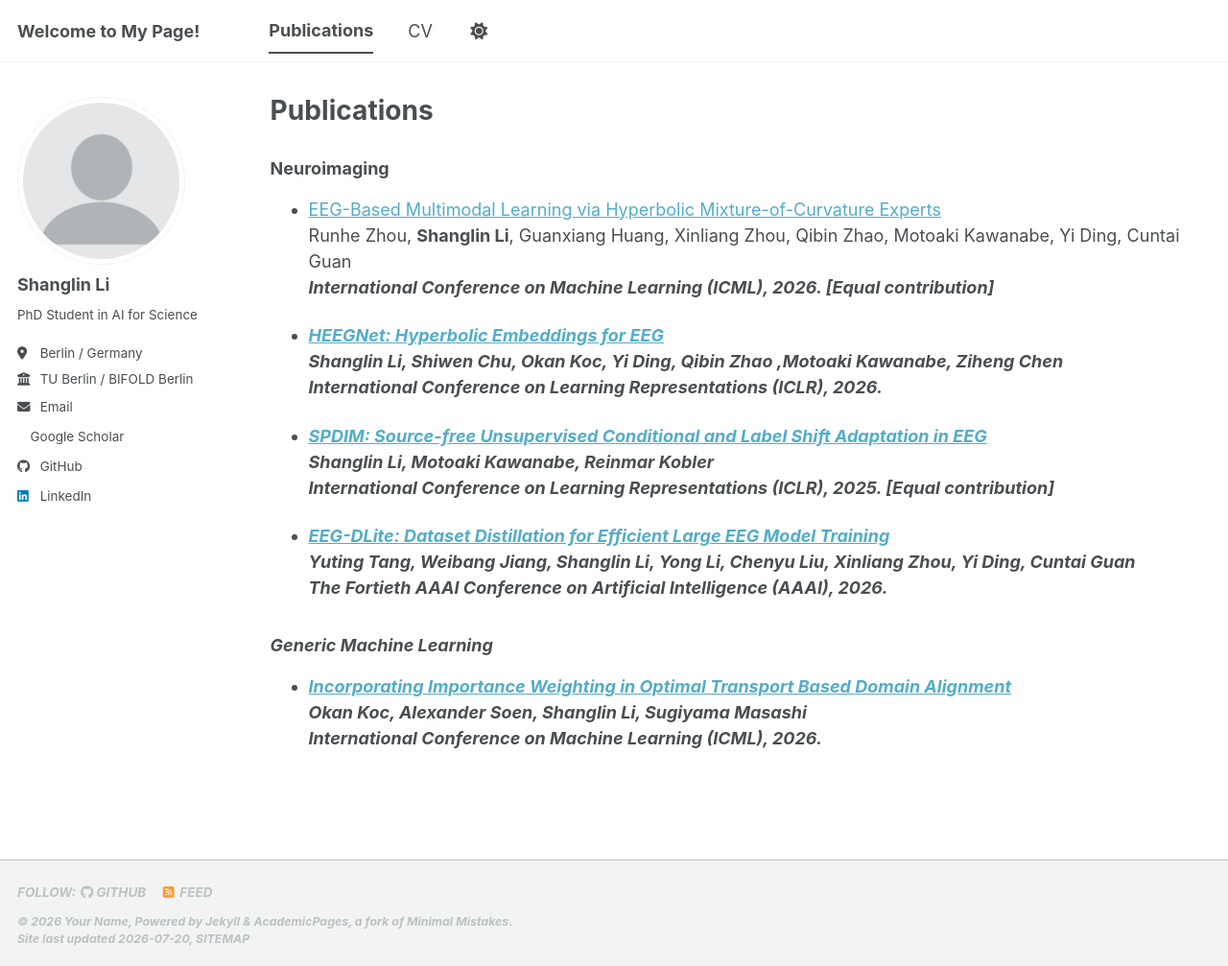
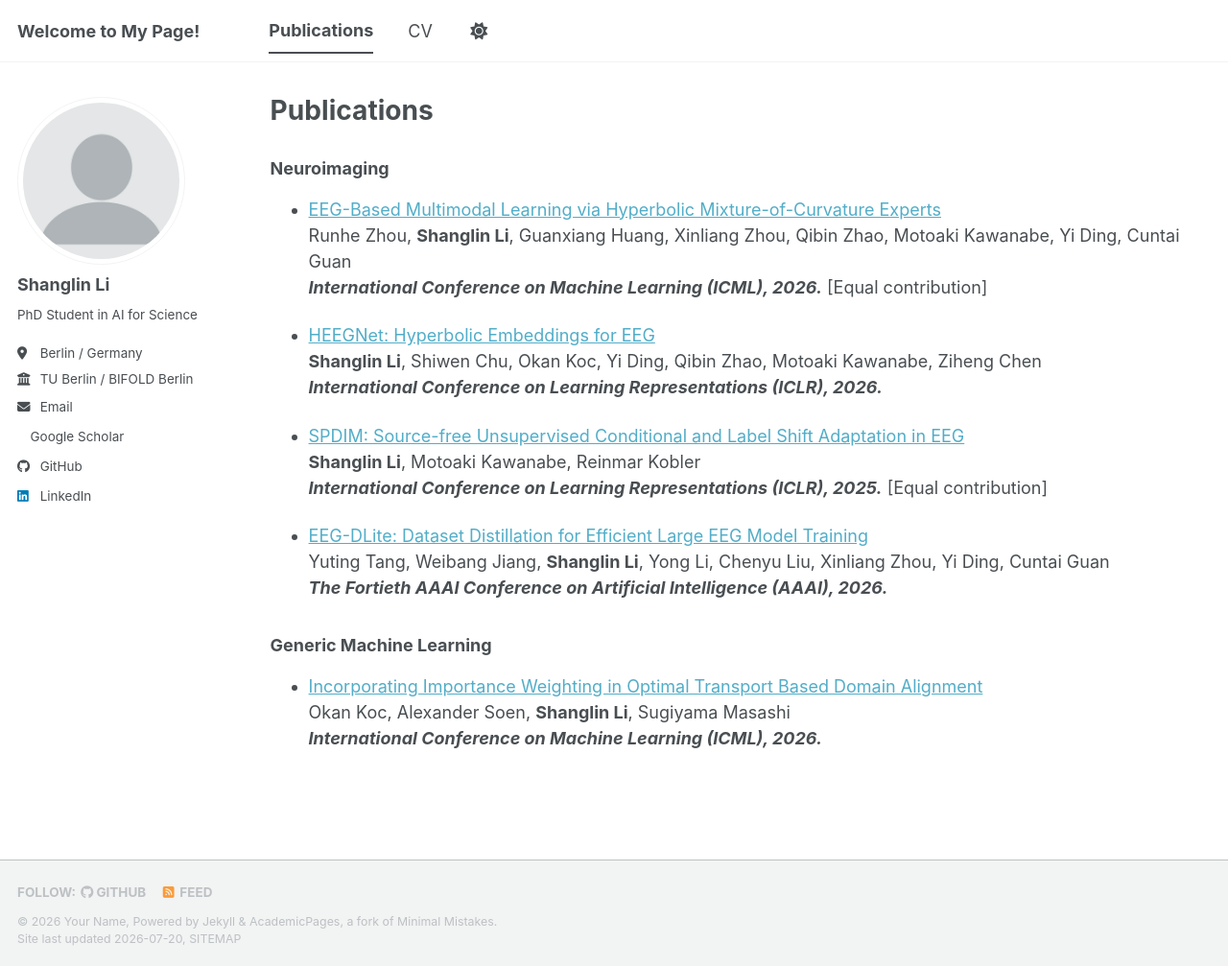
Before and after one commit to fightlesliefigt/fightlesliefigt.github.io, a Jekyll site: the page built from _pages/publications.html, in a window 1280 px wide and 1007 px high. Shown: the whole window at 96% size. Built offline with Jekyll 4.4.1, drawn with Linux system fonts in a browser that asks for light colours; a style sheet for code colours, icons or effects is not loaded.

```diff
--- a/_pages/publications.html
+++ b/_pages/publications.html
@@ -10,7 +10,7 @@ author_profile: true
 <li><p>
 <a href="https://openreview.net/forum?id=VSn4wLFd2p">EEG-Based Multimodal Learning via Hyperbolic Mixture-of-Curvature Experts</a><br />
 Runhe Zhou, <b>Shanglin Li</b>, Guanxiang Huang, Xinliang Zhou, Qibin Zhao, Motoaki Kawanabe, Yi Ding, Cuntai Guan<br />
-<i><b>International Conference on Machine Learning (ICML), 2026. [Equal contribution]
+<i><b>International Conference on Machine Learning (ICML), 2026.</b></i> [Equal contribution]
 </p></li>
 </ul>
 
@@ -18,8 +18,8 @@ Runhe Zhou, <b>Shanglin Li</b>, Guanxiang Huang, Xinliang Zhou, Qibin Zhao, Moto
 <ul>
 <li><p>
 <a href="https://openreview.net/forum?id=CoQw1dXtGb">HEEGNet: Hyperbolic Embeddings for EEG</a><br />
-<b>Shanglin Li</b>, Shiwen Chu, Okan Koc, Yi Ding, Qibin Zhao ,Motoaki Kawanabe, Ziheng Chen<br />
-<i><b>International Conference on  Learning Representations (ICLR), 2026.
+<b>Shanglin Li</b>, Shiwen Chu, Okan Koc, Yi Ding, Qibin Zhao, Motoaki Kawanabe, Ziheng Chen<br />
+<i><b>International Conference on  Learning Representations (ICLR), 2026. </b></i>
 </p></li>
 </ul>
 
@@ -28,7 +28,7 @@ Runhe Zhou, <b>Shanglin Li</b>, Guanxiang Huang, Xinliang Zhou, Qibin Zhao, Moto
 <li><p>
 <a href="https://openreview.net/forum?id=CoQw1dXtGb">SPDIM: Source-free Unsupervised Conditional and Label Shift Adaptation in EEG</a><br />
 <b>Shanglin Li</b>,  Motoaki Kawanabe, Reinmar Kobler<br />
-<i><b>International Conference on  Learning Representations (ICLR), 2025. [Equal contribution]
+<i><b>International Conference on  Learning Representations (ICLR), 2025.</b></i> [Equal contribution]
 </p></li>
 </ul>
 
@@ -37,7 +37,7 @@ Runhe Zhou, <b>Shanglin Li</b>, Guanxiang Huang, Xinliang Zhou, Qibin Zhao, Moto
 <ul>
 <li><p> <a href="https://ojs.aaai.org/index.php/AAAI/article/view/38830"> EEG-DLite: Dataset Distillation for Efficient Large EEG Model Training </a><br />
 Yuting Tang, Weibang Jiang, <b>Shanglin Li</b>, Yong Li, Chenyu Liu, Xinliang Zhou, Yi Ding, Cuntai Guan <br />
-<i><b>The Fortieth AAAI Conference on Artificial Intelligence (AAAI), 2026.
+<i><b>The Fortieth AAAI Conference on Artificial Intelligence (AAAI), 2026.</b></i>
 </p></li>
 </ul>
 
@@ -46,6 +46,6 @@ Yuting Tang, Weibang Jiang, <b>Shanglin Li</b>, Yong Li, Chenyu Liu, Xinliang Zh
 <li><p>
 <a href="https://openreview.net/forum?id=R8HbSt2J4e">Incorporating Importance Weighting in Optimal Transport Based Domain Alignment</a><br />
 Okan Koc, Alexander Soen, <b>Shanglin Li</b>, Sugiyama Masashi<br />
-<i><b>International Conference on Machine Learning (ICML), 2026.
+<i><b>International Conference on Machine Learning (ICML), 2026.</b></i>
 </p></li>
 </ul>
```
